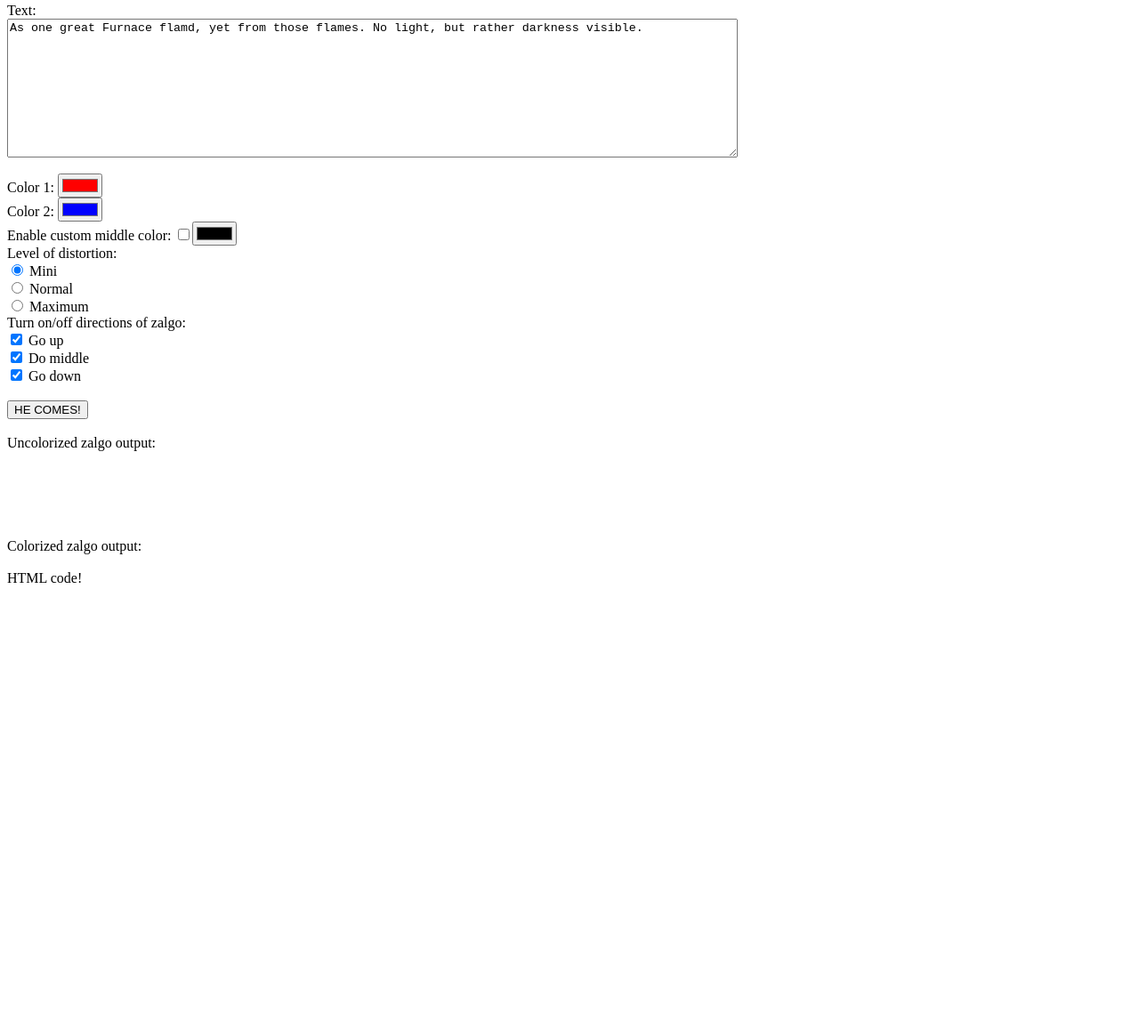
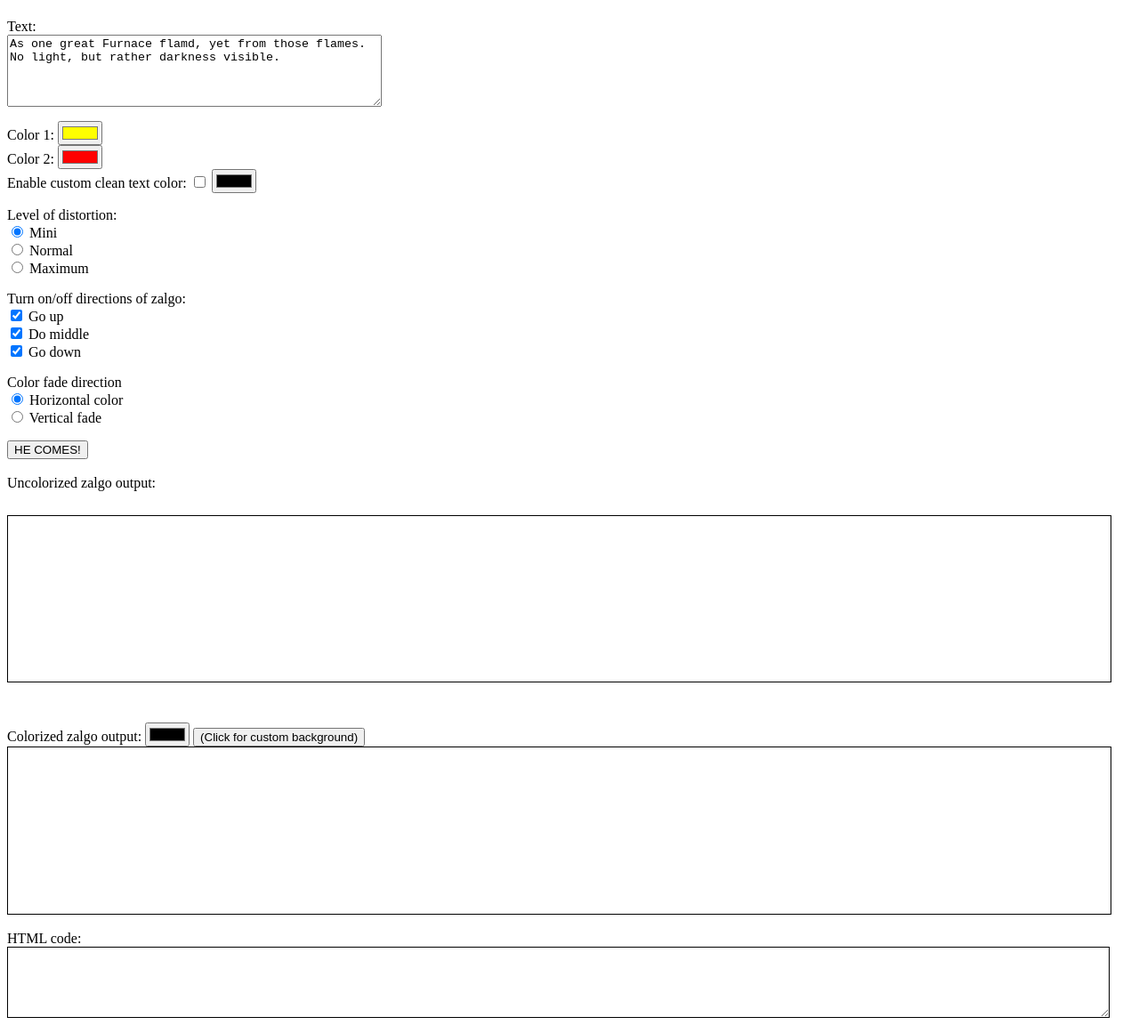
Before and after one commit to brenly/zalgo-color-fader, a plain HTML site: page index.html in a window 1280 px wide. Shown: the part 5-1157 px from the top of the page at 89% size. Before the commit the page ends 800 px from the top, so only its background shows below. Drawn offline with Linux system fonts and the light colour scheme.

Commit message:
Update index.html
Eli Eli Lama Sabachthani

```diff
--- a/index.html
+++ b/index.html
@@ -3,32 +3,39 @@
       <meta charset="utf-8"/>
       <script src="zalgo_fader.js" charset="UTF-8"></script>
       <style>
-        #output_zalgo { display:block; width:98%; min-height:2em; margin:0 auto;   font-size:2em;
-        font-weight:600;
-        padding:0.25em;}
-        </style>
+        .outputs {line-height: 2em; overflow: visible; height: 7em; width: 98%; vertical-align: middle; font-size: 20pt;  font-family: Times New Roman; border: 1px solid black;}
+        #output_html{overflow: scroll; height: 6em; width: 98%; border: 1px solid black;}
+      </style>
     </head>
     <body>
       <noscript>Please enable client-side scripting to generate your text!</noscript>
       <table>
       <tr>
           <form>
+            <BR>
+
             <font>Text:</font><br>
-            <textarea type="text" id="iText" name="iText" rows="10" cols="100">As one great Furnace flamd, yet from those flames. No light, but rather darkness visible.</textarea><br>
+            <textarea type="text" id="iText" name="iText" rows="5" cols="50" value="As one great Furnace flamd, yet from those flames. No light, but rather darkness visible.">As one great Furnace flamd, yet from those flames. No light, but rather darkness visible.</textarea>
             <br>
-            Color 1: <input type="color" id="color1" name="color1" value="#ff0000"><br>
-            Color 2: <input type="color" id="color2" name="color2" value="#0000ff"><br>
-            Enable custom middle color: <input type="checkbox" id="colormid" name="colormid" value="custom_middle_color"> <input type="color" id="custom_middle_color_value" name="custom_middle_color_value" value="#000000">
-            <br>
-            Level of distortion:<br>
+            <P>
+            Color 1: <input type="color" id="color1" name="color1" value="#ffff00"><br>
+            Color 2: <input type="color" id="color2" name="color2" value="#ff0000"><br>
+            Enable custom clean text color: <input type="checkbox" id="colormid" name="colormid" value="custom_middle_color"> <input type="color" id="custom_middle_color_value" name="custom_middle_color_value" value="#000000">
+            </P>
+            <P>Level of distortion:<br>
             <input type="radio" name="level" id="zalgo_opt_mini" value="zalgo_opt_mini" checked> Mini<br>
             <input type="radio" name="level" id="zalgo_opt_normal" value="zalgo_opt_normal"> Normal<br>
             <input type="radio" name="level" id="zalgo_opt_maxi" value="zalgo_opt_maxi"> Maximum<br>
+            </P><P>
             Turn on/off directions of zalgo:<br>
             <input type="checkbox" name="zalgo_direction" id="up_opt" value="up_opt" checked> Go up<br>
             <input type="checkbox" name="zalgo_direction" id="mid_opt" value="mid_opt" checked> Do middle<br>
             <input type="checkbox" name="zalgo_direction" id="down_opt" value="down_opt" checked> Go down<br>
-            <br>
+            </P>
+            <P>Color fade direction<br>
+            <input type="radio" name="fade_type" id="horizontal_fade" value="horizontal_fade" checked> Horizontal color<br>
+            <input type="radio" name="fade_type" id="vertical_fade" value="vertical_fade"> Vertical fade<br>
+            </P>
             <button type="button" onclick="he_comes()">HE COMES!</button>
             <br>
           </form>
@@ -37,11 +44,11 @@
       <tr>
         <br>
         <font>Uncolorized zalgo output:</font><br>
-        <div id="output_zalgo"></div><br>
-        <font>Colorized zalgo output:</font><br>
-        <div id="output_colorized"></div><br>
-        <font>HTML code!</font><br>
-        <code id="output_html"></code><br>
+        <p id="output_zalgo" class="outputs"></p><br>
+        <font>Colorized zalgo output: <input type="color" id="custom_background_display" name="custom_background_display" value="#000000"> <button type="button" onclick="custom_background_display()"> (Click for custom background) </button></font><br>
+        <div id="output_colorized" class="outputs"></div><br>
+        <font>HTML code:</font><br>
+        <textarea id="output_html"></textarea><br>
       </tr>
         </table>
     </body>
```
